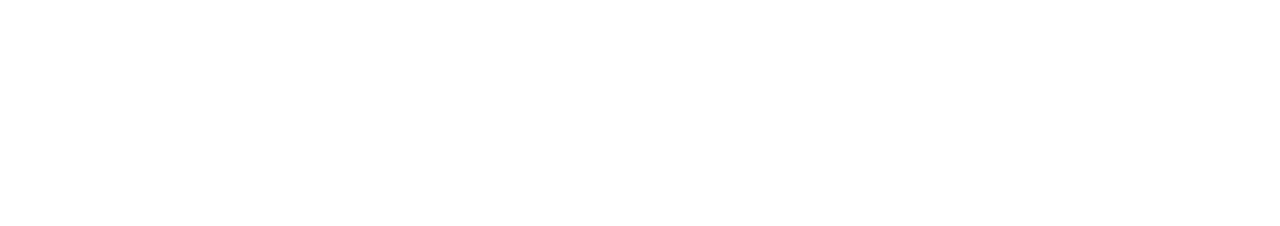
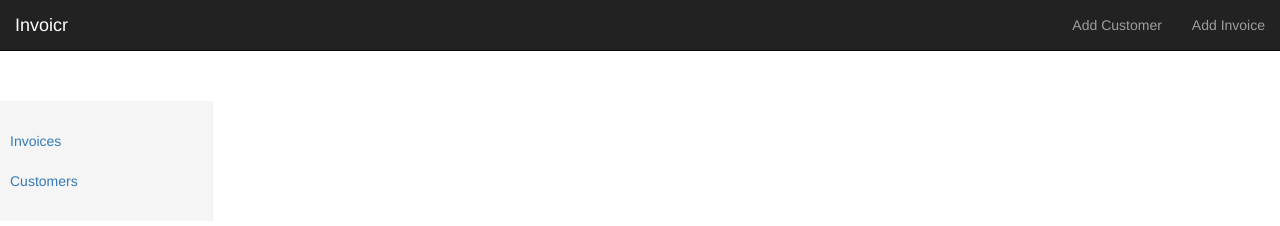
Before and after one commit to cojocariuovidiu/invoicer, a website with bundled scripts: page client/index.html in a window 1280 px wide. Built offline with nearby package versions, Linux system fonts and the light colour scheme.

Commit message:
updated index.html

```diff
--- a/client/index.html
+++ b/client/index.html
@@ -7,7 +7,41 @@
     <link rel="stylesheet" href="/bower_components/bootstrap/dist/css/bootstrap.css">
 		<link rel="stylesheet" href="/css/style.css">
   </head>
+
   <body>
+    <nav class="navbar navbar-inverse navbar-fixed-top">
+      <div class="container-fluid">
+        <div class="navbar-header">
+          <button type="button" class="navbar-toggle collapsed" data-toggle="collapse" data-target="#navbar" aria-expanded="false" aria-controls="navbar">
+            <span class="sr-only">Toggle navigation</span>
+            <span class="icon-bar"></span>
+            <span class="icon-bar"></span>
+            <span class="icon-bar"></span>
+          </button>
+          <a class="navbar-brand" href="http://localhost:3000/#/">Invoicr</a>
+        </div>
+        <div id="navbar" class="navbar-collapse collapse">
+          <ul class="nav navbar-nav navbar-right">
+            <li><a href="/#customers/add">Add Customer</a></li>
+            <li><a href="/#invoices/add">Add Invoice</a></li>
+          </ul>
+        </div>
+      </div>
+    </nav>
+
+    <div class="container-fluid">
+      <div class="row">
+        <div class="col-sm-3 col-md-2 sidebar">
+          <ul class="nav nav-sidebar">
+            <li><a href="/#invoices">Invoices</a></li>
+            <li><a href="/#customers">Customers</a></li>
+          </ul>
+        </div>
+        <div class="col-sm-9 col-sm-offset-3 col-md-10 col-md-offset-2 main">
+          <div ng-view></div>
+        </div>
+      </div>
+    </div>
 
     <script src="/bower_components/jquery/dist/jquery.js"></script>
 		<script src="/bower_components/angular/angular.js"></script>
```
Also changed, not shown: client/views/dashboard.html (added).
